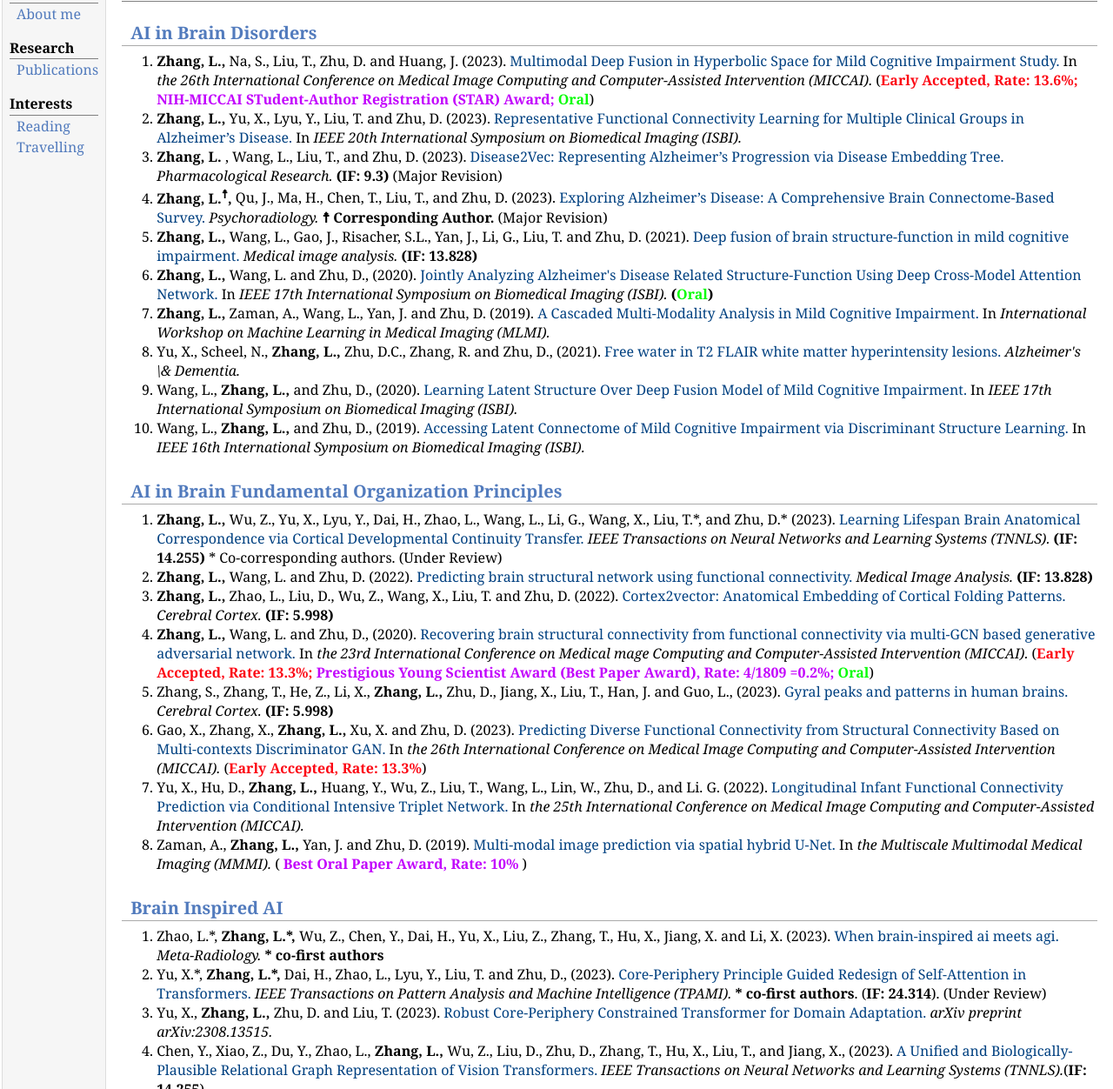
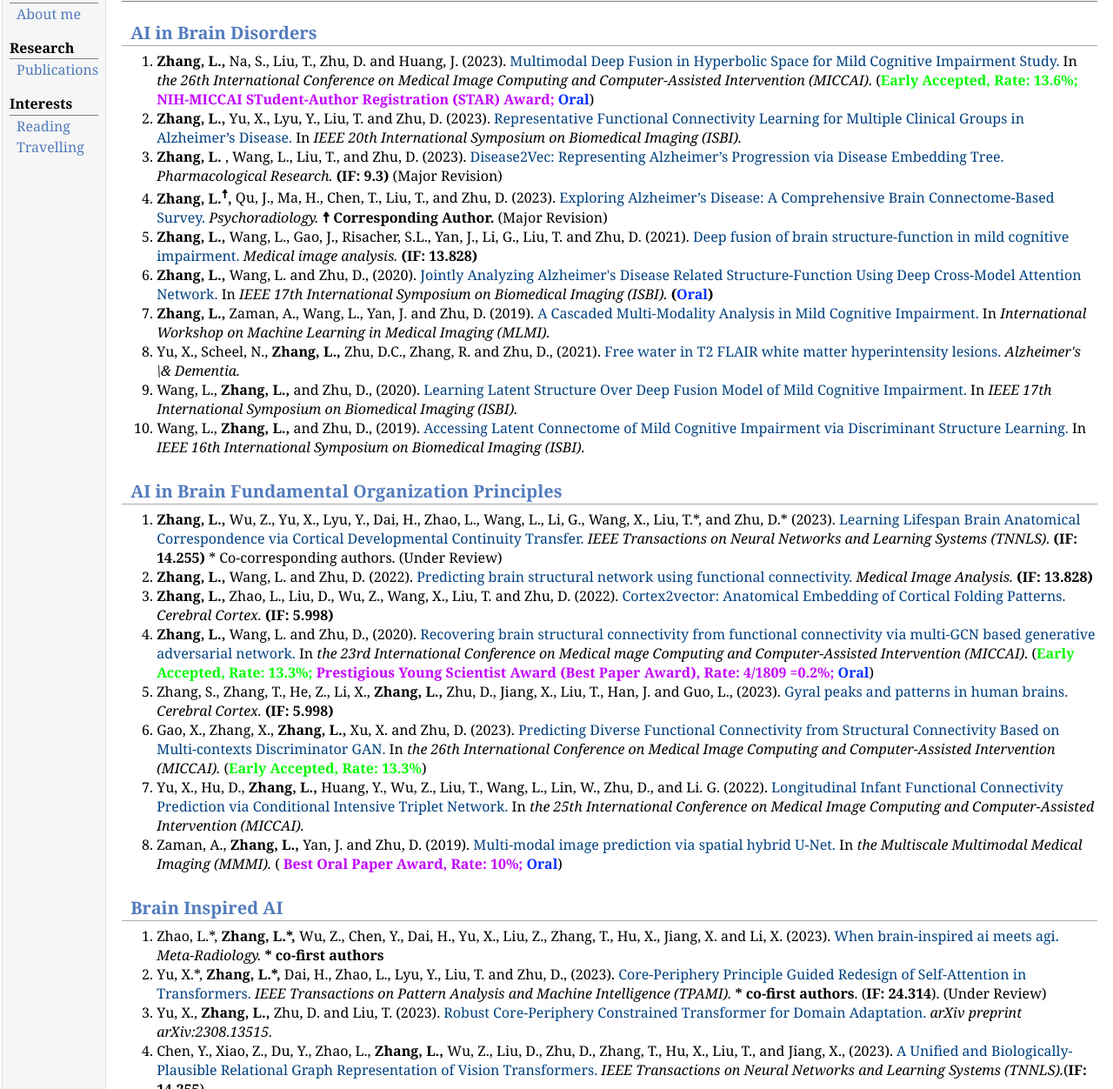
Before and after one commit to qidianzl/qidianzl.github.io, a plain HTML site: page publication.html in a window 1280 px wide. Shown: the part 48-1300 px from the top of the page at 87% size. Drawn offline with Linux system fonts and the light colour scheme.

Commit message:
publication

```diff
--- a/publication.html
+++ b/publication.html
@@ -29,7 +29,7 @@
 </div>
 <h2><font style="margin-left: 10px">AI in Brain Disorders</font></h2>
 <ol type="1">
-  <li><b>Zhang, L., </b> Na, S., Liu, T., Zhu, D. and Huang, J. (2023). <font style="color: #004080">Multimodal Deep Fusion in Hyperbolic Space for Mild Cognitive Impairment Study.</font> In <i> the 26th International Conference on Medical Image Computing and Computer-Assisted Intervention (MICCAI).</i> (<b><font style="color: #fc0814">Early Accepted, Rate: 13.6%; </font> <font style="color: #c203fc"> NIH-MICCAI STudent-Author Registration (STAR) Award; </font> <font style="color: #08fc08;"> Oral</font></b>)</li>
+  <li><b>Zhang, L., </b> Na, S., Liu, T., Zhu, D. and Huang, J. (2023). <font style="color: #004080">Multimodal Deep Fusion in Hyperbolic Space for Mild Cognitive Impairment Study.</font> In <i> the 26th International Conference on Medical Image Computing and Computer-Assisted Intervention (MICCAI).</i> (<b><font style="color: #00FA00">Early Accepted, Rate: 13.6%; </font> <font style="color: #c203fc"> NIH-MICCAI STudent-Author Registration (STAR) Award; </font> <font style="color: #0432FF;"> Oral</font></b>)</li>
 
   <li><b>Zhang, L., </b> Yu, X., Lyu, Y., Liu, T. and Zhu, D. (2023).  <font style="color: #004080">Representative Functional Connectivity Learning for Multiple Clinical Groups in Alzheimer’s Disease.</font> In <i> IEEE 20th International Symposium on Biomedical Imaging (ISBI). </i>
 
@@ -39,7 +39,7 @@
 
   <li><b>Zhang, L., </b>  Wang, L., Gao, J., Risacher, S.L., Yan, J., Li, G., Liu, T. and Zhu, D. (2021). <font style="color: #004080">Deep fusion of brain structure-function in mild cognitive impairment.</font> <i> Medical image analysis.</i> <b> (IF: 13.828) </b></li>
 
-  <li><b>Zhang, L., </b>  Wang, L. and Zhu, D., (2020). <font style="color: #004080">Jointly Analyzing Alzheimer's Disease Related Structure-Function Using Deep Cross-Model Attention Network.</font> In <i> IEEE 17th International Symposium on Biomedical Imaging (ISBI).</i> <b> (<font style="color: #08fc08;">Oral</font>) </b></li>
+  <li><b>Zhang, L., </b>  Wang, L. and Zhu, D., (2020). <font style="color: #004080">Jointly Analyzing Alzheimer's Disease Related Structure-Function Using Deep Cross-Model Attention Network.</font> In <i> IEEE 17th International Symposium on Biomedical Imaging (ISBI).</i> <b> (<font style="color: #0432FF;">Oral</font>) </b></li>
 
   <li><b>Zhang, L., </b>  Zaman, A., Wang, L., Yan, J. and Zhu, D. (2019). <font style="color: #004080">A Cascaded Multi-Modality Analysis in Mild Cognitive Impairment.</font> In <i> International Workshop on Machine Learning in Medical Imaging (MLMI).</i></li>
 
@@ -59,15 +59,15 @@
 
   <li><b>Zhang, L., </b>   Zhao, L., Liu, D., Wu, Z., Wang, X., Liu, T. and Zhu, D. (2022). <font style="color: #004080">Cortex2vector: Anatomical Embedding of Cortical Folding Patterns.</font> <i> Cerebral Cortex. </i> <b> (IF: 5.998) </b></li>
 
-  <li><b>Zhang, L., </b>  Wang, L. and Zhu, D., (2020). <font style="color: #004080">Recovering brain structural connectivity from functional connectivity via multi-GCN based generative adversarial network.</font> In <i> the 23rd International Conference on Medical mage Computing and Computer-Assisted Intervention (MICCAI).</i> (<b><font style="color: #fc0814">Early Accepted, Rate: 13.3%; </font> <font style="color: #c203fc"> Prestigious Young Scientist Award (Best Paper Award), Rate: 4/1809 =0.2%; </font> <font style="color: #08fc08;"> Oral</font></b>)</li>
+  <li><b>Zhang, L., </b>  Wang, L. and Zhu, D., (2020). <font style="color: #004080">Recovering brain structural connectivity from functional connectivity via multi-GCN based generative adversarial network.</font> In <i> the 23rd International Conference on Medical mage Computing and Computer-Assisted Intervention (MICCAI).</i> (<b><font style="color: #00FA00">Early Accepted, Rate: 13.3%; </font> <font style="color: #c203fc"> Prestigious Young Scientist Award (Best Paper Award), Rate: 4/1809 =0.2%; </font> <font style="color: #0432FF;"> Oral</font></b>)</li>
 
   <li>Zhang, S., Zhang, T., He, Z., Li, X., <b>Zhang, L., </b> Zhu, D., Jiang, X., Liu, T., Han, J. and Guo, L., (2023). <font style="color: #004080">Gyral peaks and patterns in human brains.</font> <i> Cerebral Cortex. </i> <b> (IF: 5.998) </b></li>
 
-  <li>Gao, X., Zhang, X., <b>Zhang, L., </b> Xu, X. and Zhu, D. (2023). <font style="color: #004080">Predicting Diverse Functional Connectivity from Structural Connectivity Based on Multi-contexts Discriminator GAN.</font> In <i> the 26th International Conference on Medical Image Computing and Computer-Assisted Intervention (MICCAI).</i> (<b><font style="color: #fc0814">Early Accepted, Rate: 13.3%</font></b>)</li>
+  <li>Gao, X., Zhang, X., <b>Zhang, L., </b> Xu, X. and Zhu, D. (2023). <font style="color: #004080">Predicting Diverse Functional Connectivity from Structural Connectivity Based on Multi-contexts Discriminator GAN.</font> In <i> the 26th International Conference on Medical Image Computing and Computer-Assisted Intervention (MICCAI).</i> (<b><font style="color: #00FA00">Early Accepted, Rate: 13.3%</font></b>)</li>
 
   <li>Yu, X., Hu, D., <b>Zhang, L., </b> Huang, Y., Wu, Z., Liu, T., Wang, L., Lin, W., Zhu, D., and Li. G.  (2022). <font style="color: #004080">Longitudinal Infant Functional Connectivity Prediction via Conditional Intensive Triplet Network.</font> In <i> the 25th International Conference on Medical Image Computing and Computer-Assisted Intervention (MICCAI).</i></li>
 
-  <li>Zaman, A., <b>Zhang, L., </b> Yan, J. and Zhu, D. (2019). <font style="color: #004080">Multi-modal image prediction via spatial hybrid U-Net.</font> In <i> the Multiscale Multimodal Medical Imaging (MMMI).</i> (<b></font> <font style="color: #c203fc"> Best Oral Paper Award, Rate: 10% </font> </b>)</li>
+  <li>Zaman, A., <b>Zhang, L., </b> Yan, J. and Zhu, D. (2019). <font style="color: #004080">Multi-modal image prediction via spatial hybrid U-Net.</font> In <i> the Multiscale Multimodal Medical Imaging (MMMI).</i> (<b></font> <font style="color: #c203fc"> Best Oral Paper Award, Rate: 10%; </font> <font style="color: #0432FF;"> Oral</font></b>)</li>
 
 </ol>
 
```
